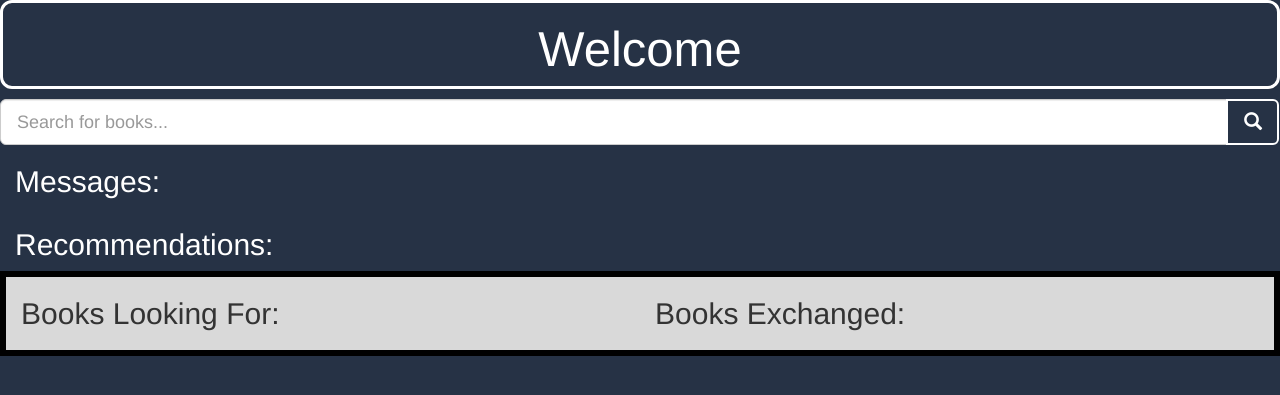
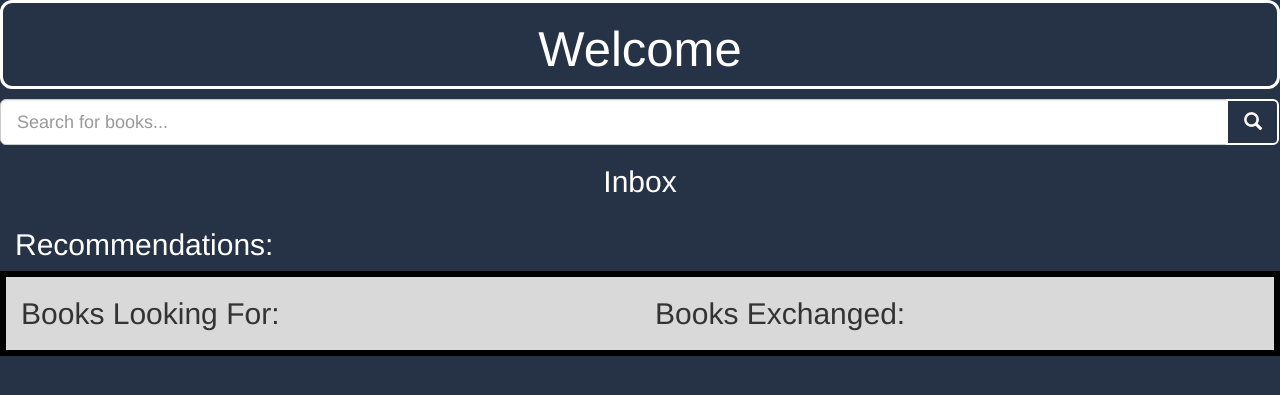
Before and after one commit to adamleighfish/TextbookExchange, a Django app: page /dashboard/ in a window 1280 px wide. Shown: the part 81-476 px from the top of the page. Run offline with Django 3.2, Linux system fonts and the light colour scheme; data comes from the database, SQL or seed files in the repository; both versions use the stored data as it was after the commit; some libraries are stand-ins or nearby versions.

Commit message:
Added link to inbox from dashboard

```diff
--- a/templates/dashboard/dashboard.html
+++ b/templates/dashboard/dashboard.html
@@ -73,7 +73,7 @@
       <div class="container-fluid">
         <div  class="row">
             <div class="col-md-12" style ="color: #FFF">
-                <h2>Messages:</h2>  <!-- Need to link to Messages Functionality -->
+                <h2 style = "text-align: center; "><a style = "color: #FFF" href="{% url 'postman:inbox' %}">Inbox</a></h2>  <!-- Need to link to Messages Functionality -->
             </div>
           </div>
           <div class="spacer"></div>
@@ -90,9 +90,6 @@
       </div>
 
 
-
-      <!-- Need to be able to link with Ids of books in the database, List has placeholders right now, will need to be able to populate list later, might need a way to create a button/entry dynamically -->
-        <!-- database linking might or might not work i need to populate a user with some wanted books -->
     <div class="container-fluid">
       <div class="row display-flex" style = "border: 6px solid black;">
         <div class="col-sm-6" style = "background-color: #d9d9d9">
```
Also changed, not shown: db.sqlite3.
